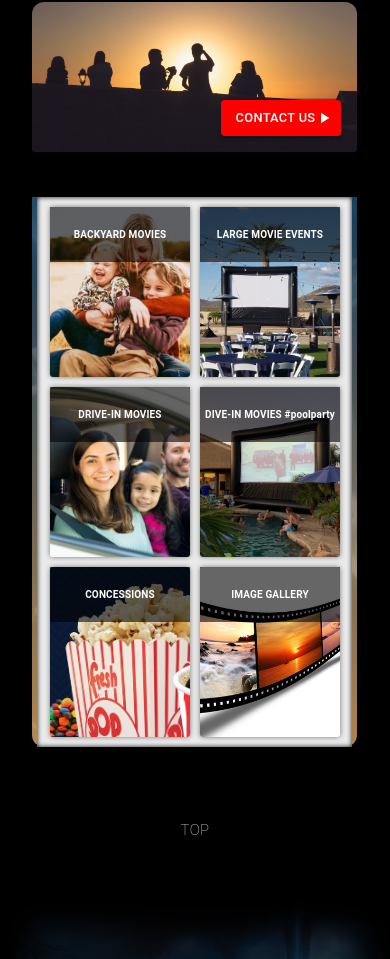
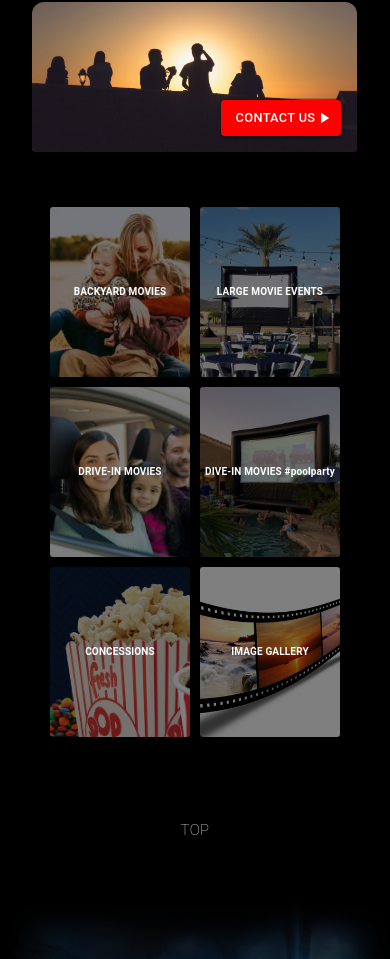
Before and after one commit to ratta2ii/movie_night_app, a React (Create React App) app: page /#/ in a window 390 px wide. Shown: the part 1776-2735 px from the top of the page. Built offline with nearby package versions, Linux system fonts and the light colour scheme.

Commit message:
Update categories container background

```diff
--- a/src/Components/Categories/styles.css
+++ b/src/Components/Categories/styles.css
@@ -6,9 +6,6 @@
     margin: auto;
     margin-bottom: 25px;
     padding: 25px;
-    /* TODO: Style for responsive */
-    box-shadow: inset 0 0 5px #070a14;
-    background-color: #eaeaea;
 }
 
 .wrap {
@@ -39,7 +36,7 @@
     -webkit-transition: 200ms ease-in-out;
     -o-transition: 200ms ease-in-out;
     transition: 200ms ease-in-out;
-    background: rgba(0, 0, 0, 0.4);
+    background: rgba(0, 0, 0, 0.5);
     box-shadow: 0 0 5px rgba(0, 0, 0, 0.5);
     -webkit-box-shadow: 0 0 5px rgba(0, 0, 0, 0.5);
 }
@@ -55,7 +52,7 @@
     text-align: center;
     font-size: 16px;
     font-weight: 600;
-    background: rgba(0, 0, 0, .6);
+    background: rgba(0, 0, 0, .5);
 }
 
 .box:hover {
@@ -150,7 +147,6 @@ h1:hover {
     }
 
     .box h1 {
-        height: 55px;
         color: #fff;
         padding: 5px;
         font-size: 10px;
--- a/src/Views/Home/HomeStyles.js
+++ b/src/Views/Home/HomeStyles.js
@@ -85,6 +85,9 @@ export const useStyles = makeStyles((theme) => ({
             padding: 0,
             margin: 0,
         },
+        [theme.breakpoints.down('xs')]: {
+            backgroundImage: 'unset',
+        },
     },
     contactUsButton: {
         position: 'absolute',
```
